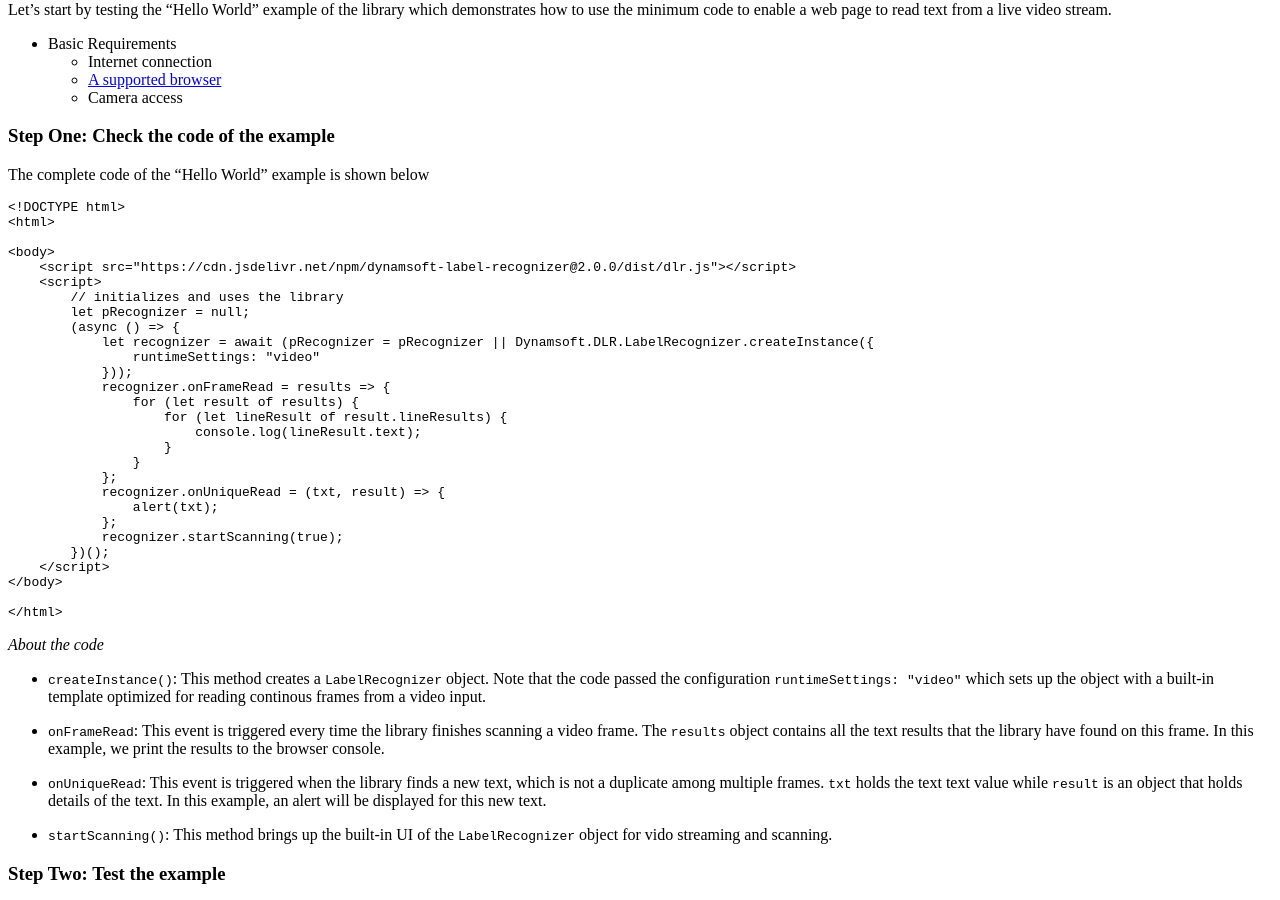
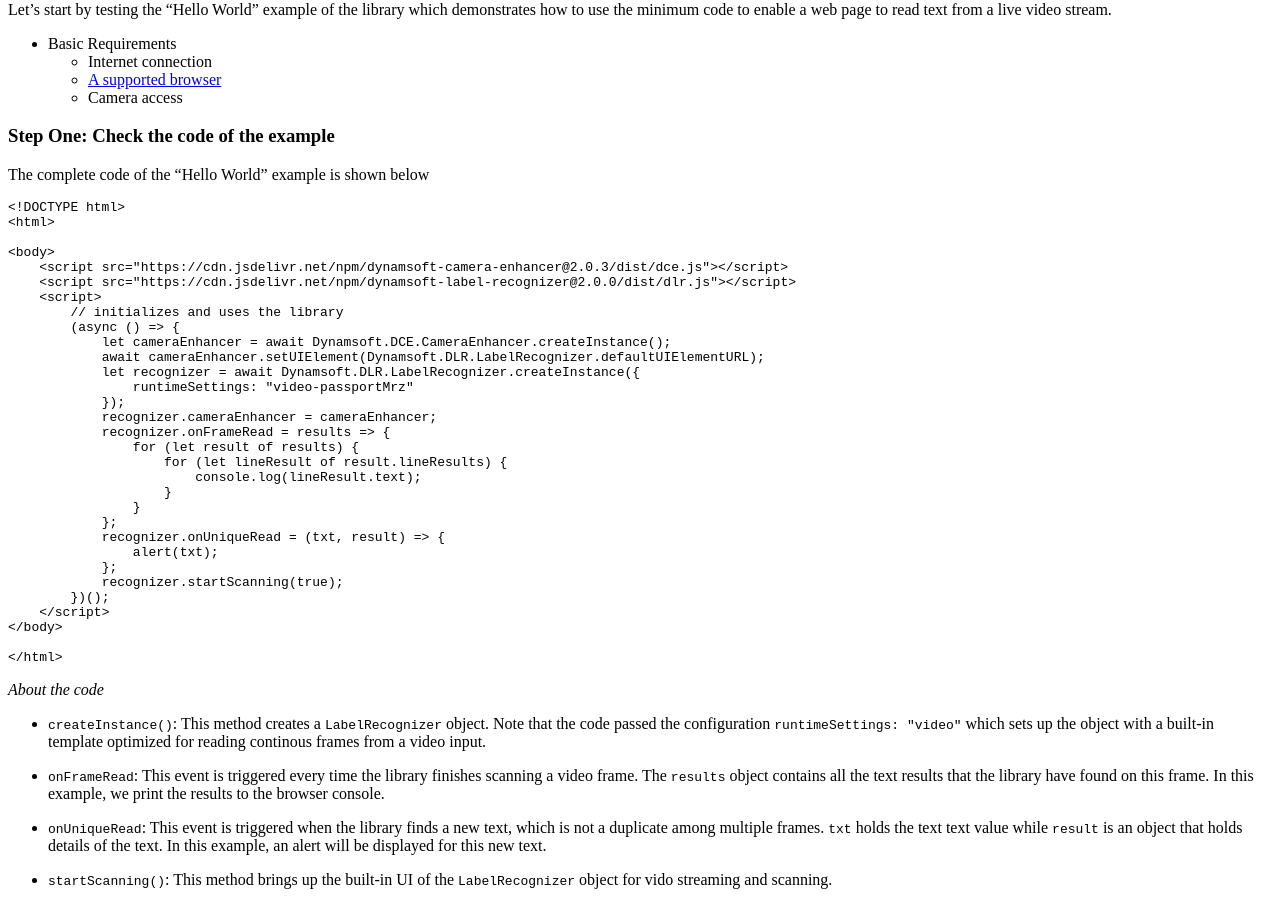
Before and after one commit to dynamsoft-docs/label-recognition-docs, a Jekyll site: the page built from programming/javascript/user-guide.md, in a window 1280 px wide and 900 px high, scrolled down 1354 px. Built offline with Jekyll 4.4.1, drawn with Linux system fonts in a browser that asks for light colours; some of the changed text lies outside the part shown.

Commit message:
pRecognizer may be unnecessary when the code only runs once

```diff
--- a/programming/javascript/user-guide.md
+++ b/programming/javascript/user-guide.md
@@ -49,14 +49,17 @@ The complete code of the "Hello World" example is shown below
 <html>
 
 <body>
+    <script src="https://cdn.jsdelivr.net/npm/dynamsoft-camera-enhancer@2.0.3/dist/dce.js"></script>
     <script src="https://cdn.jsdelivr.net/npm/dynamsoft-label-recognizer@2.0.0/dist/dlr.js"></script>
     <script>
         // initializes and uses the library
-        let pRecognizer = null;
         (async () => {
-            let recognizer = await (pRecognizer = pRecognizer || Dynamsoft.DLR.LabelRecognizer.createInstance({
-                runtimeSettings: "video"
-            }));
+            let cameraEnhancer = await Dynamsoft.DCE.CameraEnhancer.createInstance();
+            await cameraEnhancer.setUIElement(Dynamsoft.DLR.LabelRecognizer.defaultUIElementURL);
+            let recognizer = await Dynamsoft.DLR.LabelRecognizer.createInstance({
+                runtimeSettings: "video-passportMrz"
+            });
+            recognizer.cameraEnhancer = cameraEnhancer;
             recognizer.onFrameRead = results => {
                 for (let result of results) {
                     for (let lineResult of result.lineResults) {
```
Also changed, not shown: other parts of programming/javascript/user-guide.md (+1 -1 lines).
